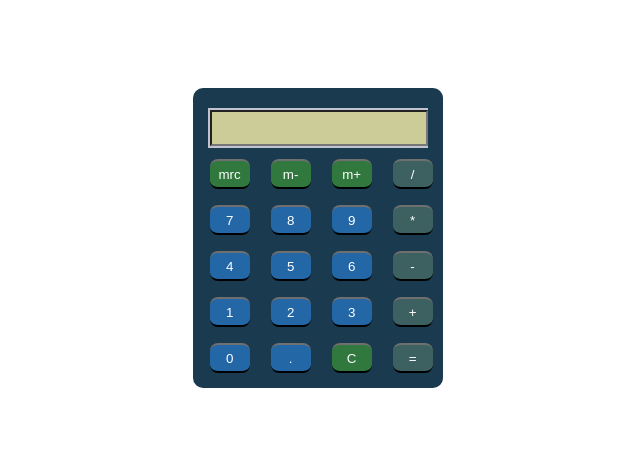
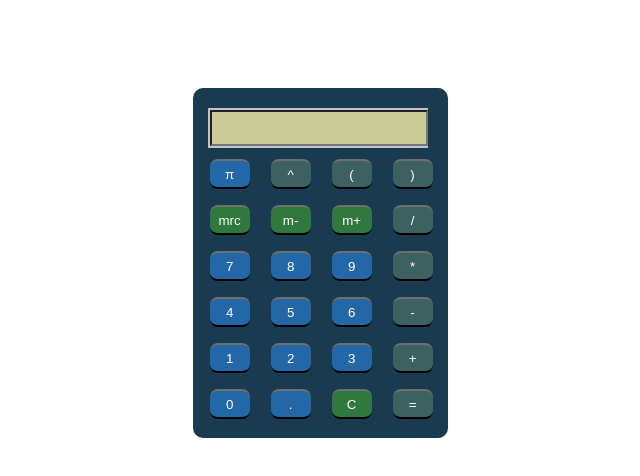
Before and after one commit to James7Ding/Calculator, a plain HTML site: page index.html in a window 1280 px wide. Shown: the whole page, without its empty margins (321-961 px from the left). Drawn offline with Linux system fonts and the light colour scheme.

Commit message:
Added pi and parenthesis buttons

```diff
--- a/calculator.css
+++ b/calculator.css
@@ -4,8 +4,8 @@
 /* Calculator Box */
 .box {
 	background-color: #1A3A4F;
-	height: 300px;
-	width: 250px;
+	height: 350px;
+	width: 255px;
 	border-radius: 10px;
 	position: relative;
 	top: 80px;
--- a/index.html
+++ b/index.html
@@ -16,6 +16,13 @@
 			<input type="text" readonly size="18" id="d">
 		</div>
 		<div class="keys">
+			<p>
+				<input type="button" value="π" class="button number" onClick="v(Math.PI)">
+				<input type="button" value="^" class="button operator" onClick="">
+				<input type="button" value="(" class="button operator" onClick="v('(')">
+				<input type="button" value=")" class="button operator" onClick="v(')')">
+
+			</p>
 			<p>
 				<input type="button" value="mrc" class="button function" onClick="">
 				<input type="button" value="m-" class="button function" onClick="">
```
